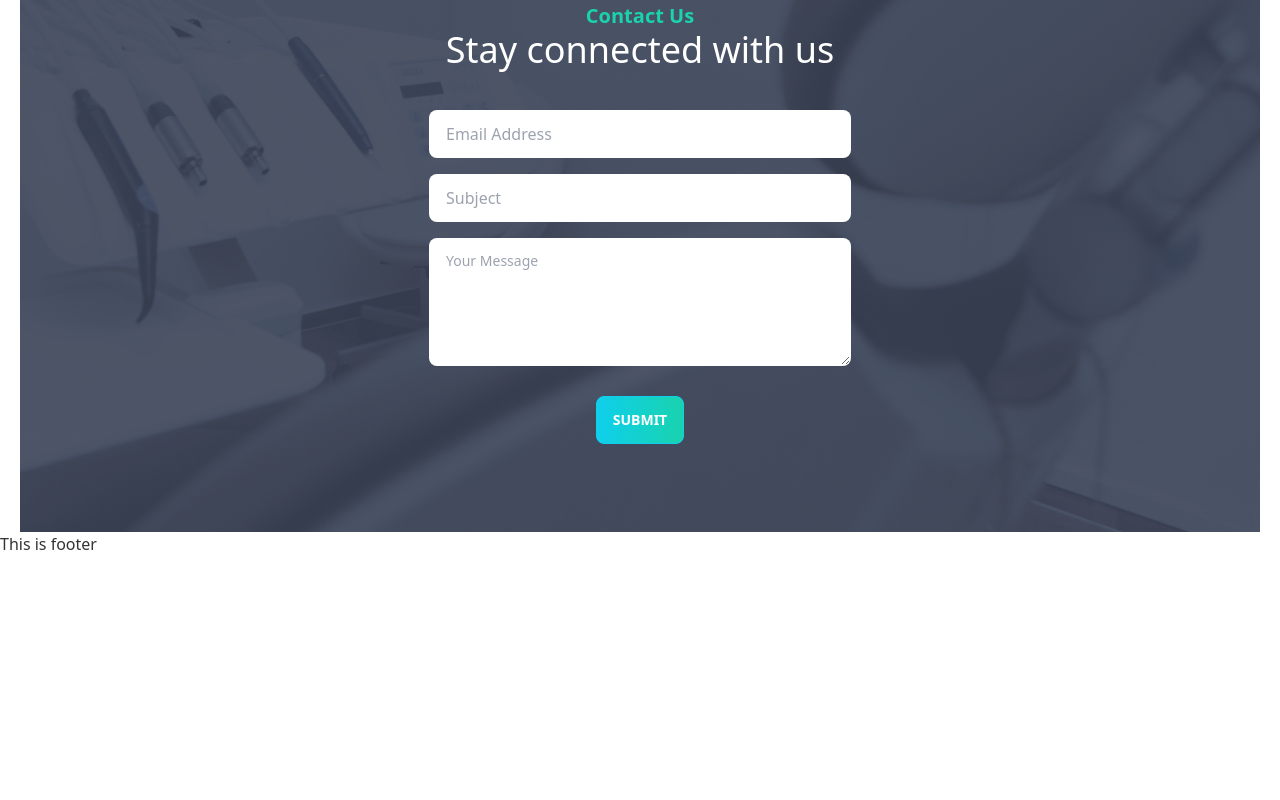
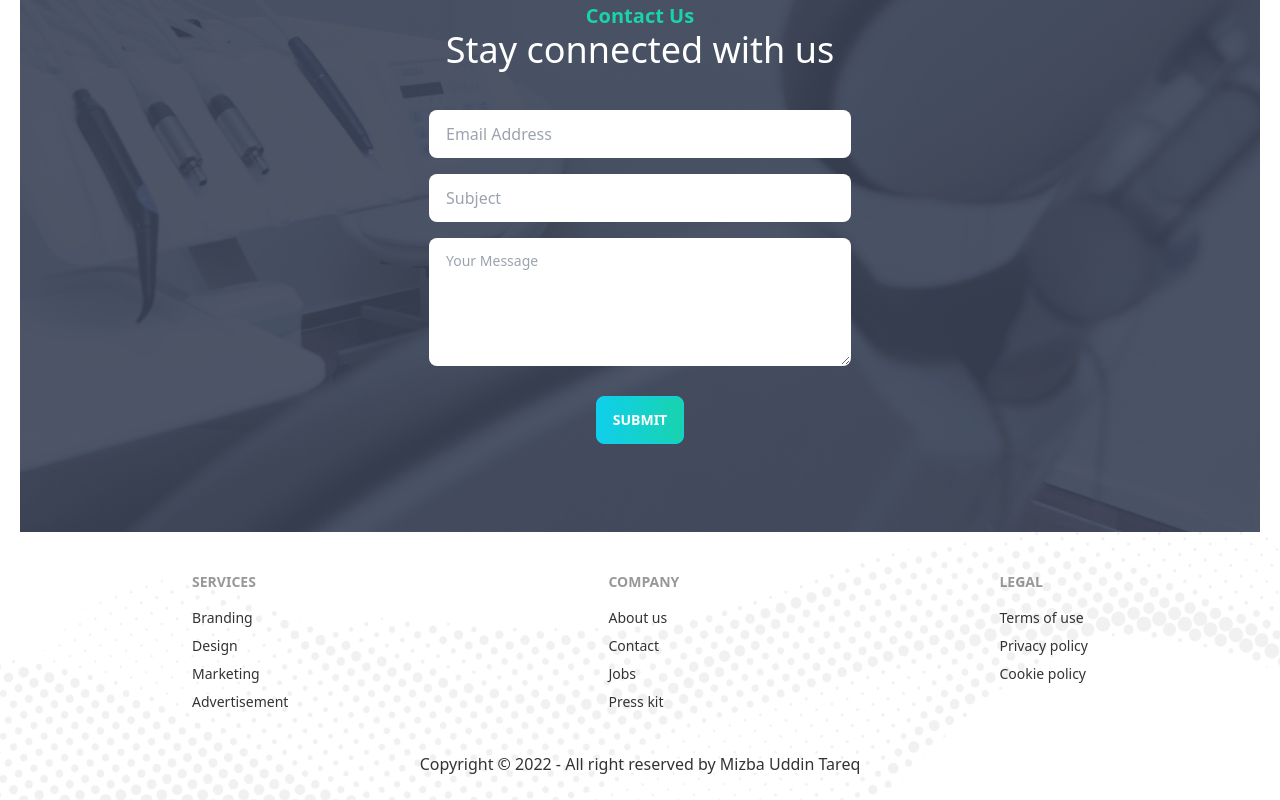
Before and after one commit to mizbauddintareq/smile-care, a React (Create React App) app: page / in a window 1280 px wide. Shown: the part 3161-3961 px from the top of the page. Before the commit the page ends 3717 px from the top, so only its background shows below. Built offline with nearby package versions, Linux system fonts and the light colour scheme.

Commit message:
added footer

```diff
--- a/src/Pages/Home/Shared/Footer/Footer.js
+++ b/src/Pages/Home/Shared/Footer/Footer.js
@@ -1,8 +1,32 @@
 const Footer = () => {
   return (
-    <div>
-      <h1>This is footer</h1>
-    </div>
+    <section className="footer-bg">
+      <footer className="footer lg:justify-around justify-start al p-10">
+        <div>
+          <span className="footer-title">Services</span>
+          <a className="link link-hover">Branding</a>
+          <a className="link link-hover">Design</a>
+          <a className="link link-hover">Marketing</a>
+          <a className="link link-hover">Advertisement</a>
+        </div>
+        <div>
+          <span className="footer-title">Company</span>
+          <a className="link link-hover">About us</a>
+          <a className="link link-hover">Contact</a>
+          <a className="link link-hover">Jobs</a>
+          <a className="link link-hover">Press kit</a>
+        </div>
+        <div>
+          <span className="footer-title">Legal</span>
+          <a className="link link-hover">Terms of use</a>
+          <a className="link link-hover">Privacy policy</a>
+          <a className="link link-hover">Cookie policy</a>
+        </div>
+      </footer>
+      <div className="text-center pb-6">
+        <p>Copyright © 2022 - All right reserved by Mizba Uddin Tareq</p>
+      </div>
+    </section>
   );
 };
 
--- a/src/index.css
+++ b/src/index.css
@@ -14,3 +14,9 @@
   background-size: cover;
   background-position: center;
 }
+.footer-bg {
+  background-image: url("../src/assets/images/footer.png");
+  background-repeat: no-repeat;
+  background-size: cover;
+  background-position: center;
+}
```
